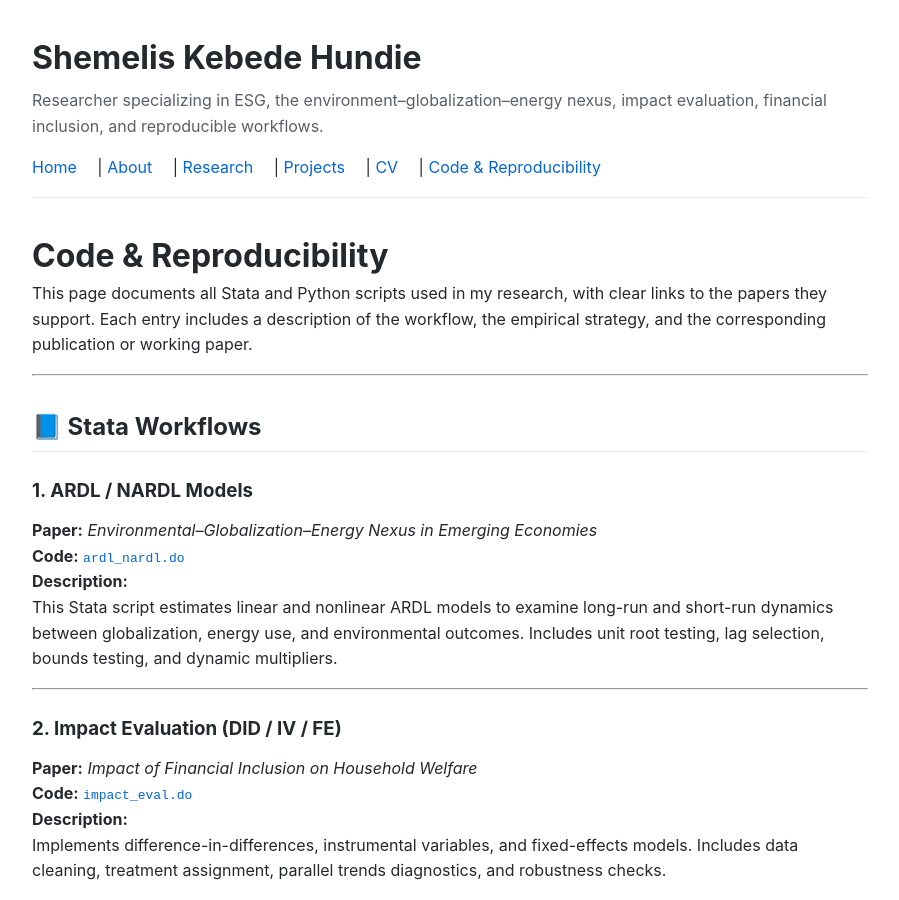
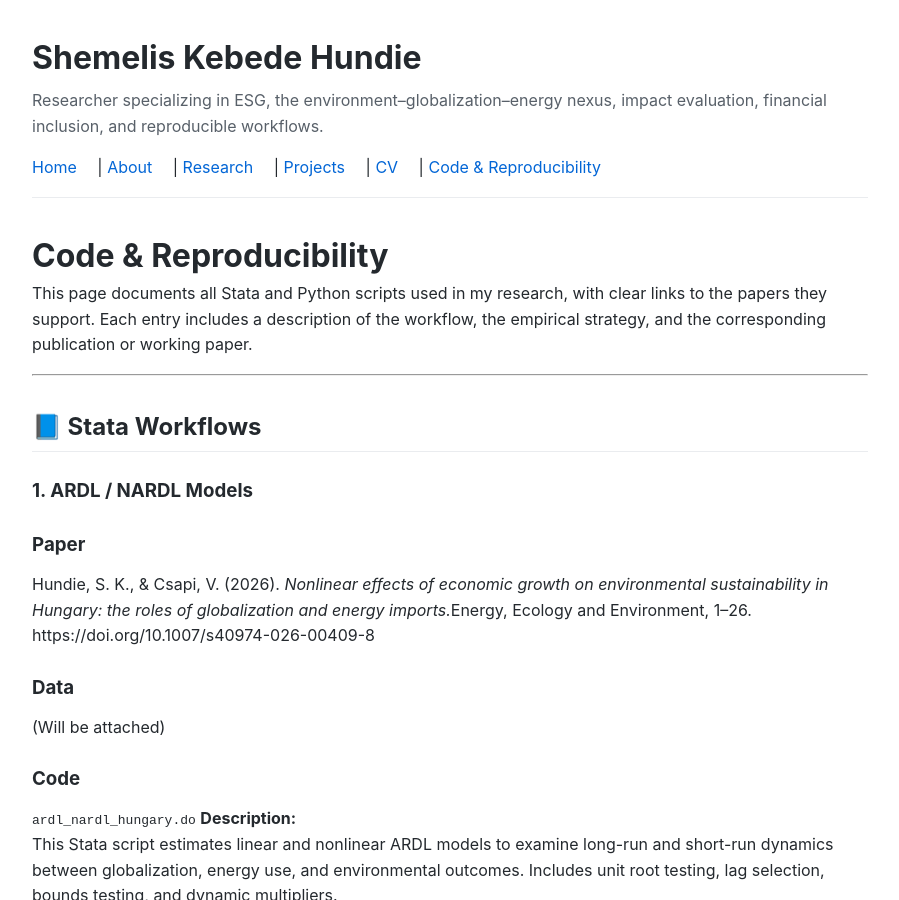
Before and after one commit to ShemelisKHundie/ShemelisKHundie.github.io, a Jekyll site: the page built from code.md, in a window 1280 px wide and 900 px high. Shown: the whole window, without its empty margins (190-1089 px from the left). Built offline with Jekyll 4.4.1, drawn with Linux system fonts in a browser that asks for light colours.

Commit message:
Enhance ARDL/NARDL section with paper and data info
Added citation and additional details for ARDL/NARDL models.

```diff
--- a/code.md
+++ b/code.md
@@ -12,8 +12,13 @@
 ## 📘 Stata Workflows
 
 ### 1. ARDL / NARDL Models
-**Paper:** *Environmental–Globalization–Energy Nexus in Emerging Economies*
-**Code:** [`ardl_nardl.do`](code/stata/ardl_nardl.do)
+### **Paper**
+Hundie, S. K., & Csapi, V. (2026). *Nonlinear effects of economic growth on environmental sustainability in Hungary: the roles of globalization and energy imports.*Energy, Ecology and Environment, 1–26. https://doi.org/10.1007/s40974-026-00409-8
+### **Data**
+(Will be attached)
+
+### **Code**
+`ardl_nardl_hungary.do`
 **Description:**
 This Stata script estimates linear and nonlinear ARDL models to examine long-run and short-run dynamics between globalization, energy use, and environmental outcomes. Includes unit root testing, lag selection, bounds testing, and dynamic multipliers.
 
```
